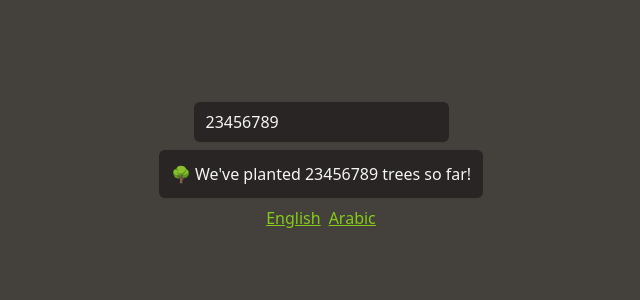
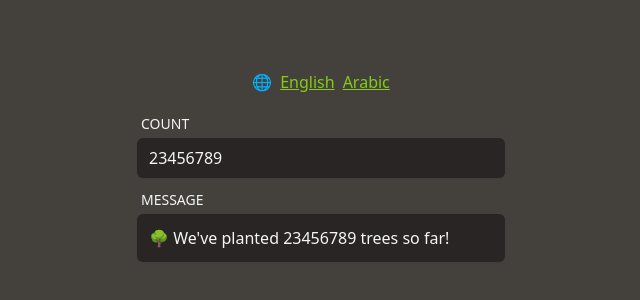
Before and after one commit to PhraseApp-Blog/plurals-i18n, a website: page index.html in a window 1280 px wide. Shown: the part 234-534 px from the top of the page, without its empty margins (319-959 px from the left). Drawn offline with Linux system fonts and the light colour scheme.

Commit message:
style: update styles

```diff
--- a/index.html
+++ b/index.html
@@ -6,26 +6,43 @@
     <link rel="stylesheet" href="./styles.css" />
     <title>Plurals and I18n</title>
   </head>
-  <body class="min-h-screen">
-    <div
-      class="bg-stone-700 text-stone-100 min-h-screen flex flex-col justify-center items-center"
+  <body class="min-h-screen bg-stone-700 text-stone-100">
+    <main
+      class="min-h-screen flex flex-col justify-center items-center px-10 max-w-md mx-auto"
     >
+      <div class="flex gap-2">
+        <i class="not-italic">🌐</i>
+        <ul class="flex gap-2">
+          <li>
+            <a href="#" class="text-lime-500 underline font-light">English</a>
+          </li>
+          <li>
+            <a href="#" class="text-lime-500 underline font-light">Arabic</a>
+          </li>
+        </ul>
+      </div>
+
+      <label
+        for="input"
+        class="text-left block w-full uppercase font-extralight text-sm ps-1 mb-1 mt-5"
+        >Count</label
+      >
       <input
         id="input"
         type="number"
-        class="bg-stone-800 text-stone-100 px-3 py-2 rounded-md shadow-sm"
+        class="bg-stone-800 text-stone-100 px-3 py-2 rounded-md shadow-sm w-full"
         placeholder="Enter number..."
       />
 
-      <p id="output" class="mt-2 p-3 bg-stone-800 shadow-sm rounded-md">
-        Loading...
-      </p>
-
-      <div class="mt-2 flex gap-2">
-        <a href="#" class="text-lime-500 underline font-light">English</a>
-        <a href="#" class="text-lime-500 underline font-light">Arabic</a>
-      </div>
-    </div>
+      <dl class="mt-3 w-full">
+        <dt class="text-left block uppercase font-extralight text-sm ps-1 mb-1">
+          Message
+        </dt>
+        <dd id="output" class="p-3 bg-stone-800 shadow-sm rounded-md">
+          Loading...
+        </dd>
+      </dl>
+    </main>
     <script src="./index.js"></script>
   </body>
 </html>
--- a/index.js
+++ b/index.js
@@ -1,11 +1,12 @@
 const input = document.querySelector("#input");
 const output = document.querySelector("#output");
 
-const message = "🌳 We've planted {count} trees so far!";
+const message_en = "🌳 We've planted {count} trees so far!";
+const initialValue = 23456789;
 
 input.addEventListener("input", () => {
-  output.textContent = message.replace("{count}", input.value);
+  output.textContent = message_en.replace("{count}", input.value);
 });
 
-input.value = 23456789;
+input.value = initialValue;
 input.dispatchEvent(new InputEvent("input"));
```
Also changed, not shown: styles.css.
